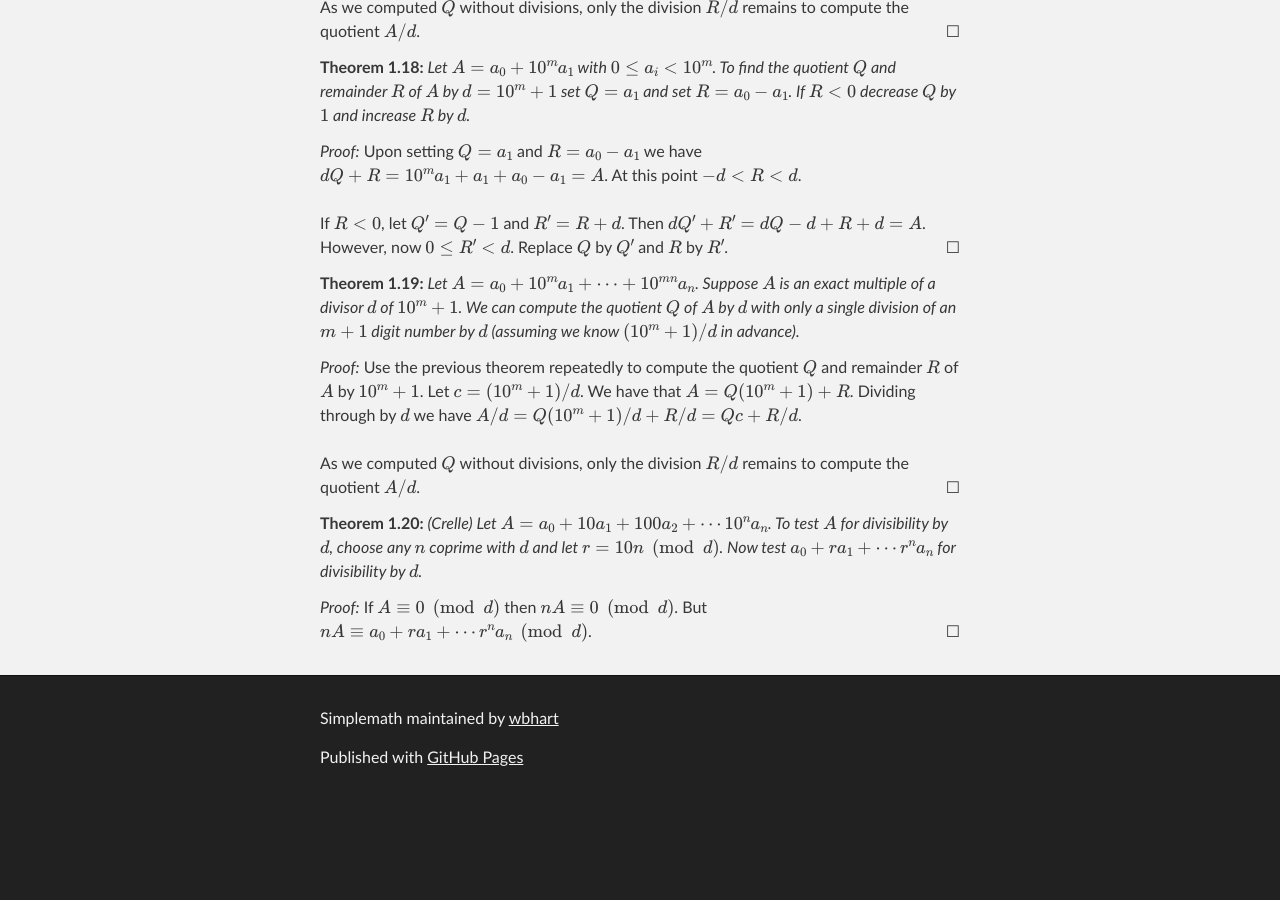
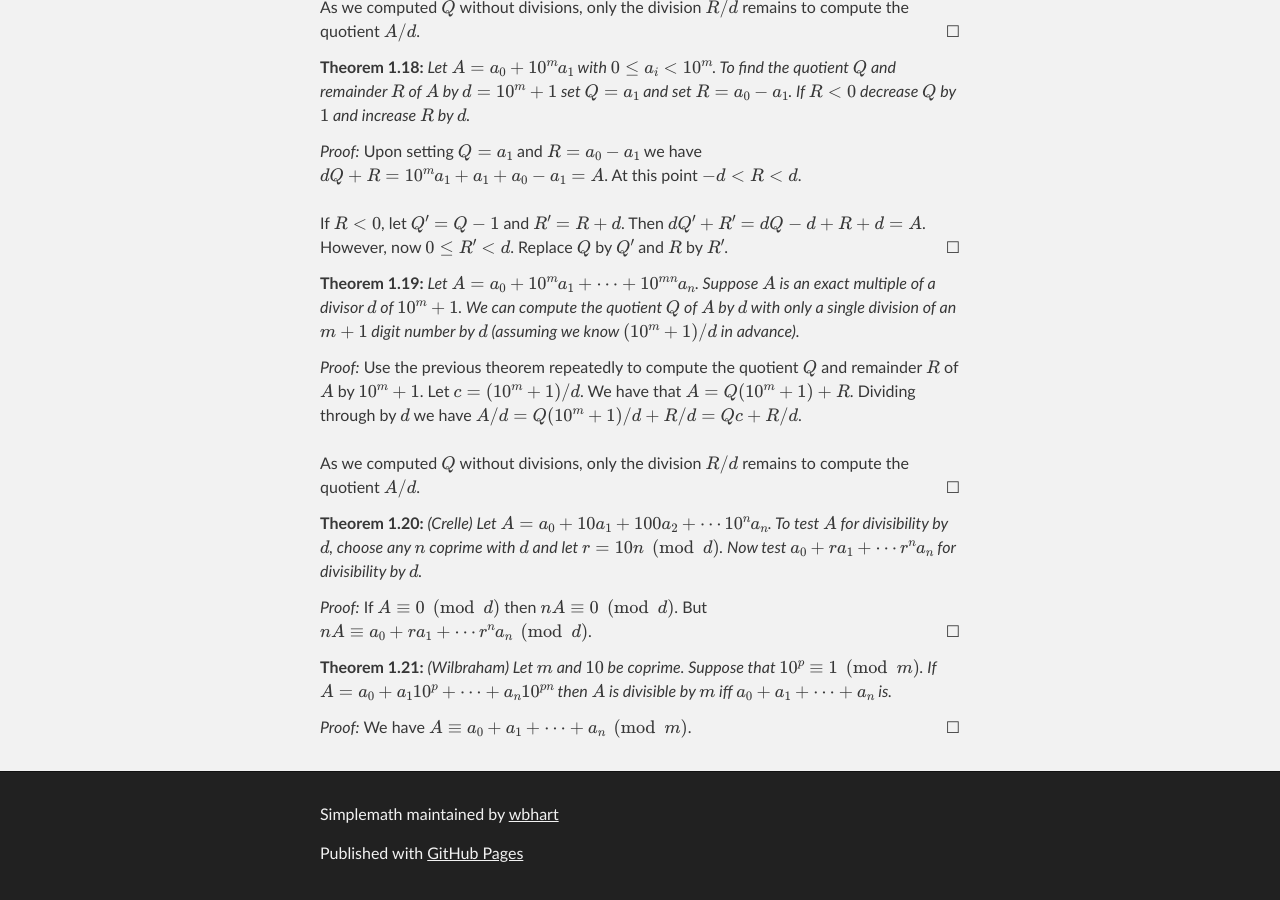
Before and after one commit to wbhart/SimpleMath, a Jekyll site: the page built from divisrules.html, in a window 1280 px wide and 900 px high, scrolled down 2957 px. Built offline with Jekyll 4.4.1, drawn with Linux system fonts in a browser that asks for light colours; formulas are drawn with MathJax 3; before the commit the page ends 3761 px from its top, so only the background shows below that.

Commit message:
Update divisrules.html

```diff
--- a/divisrules.html
+++ b/divisrules.html
@@ -188,3 +188,10 @@ coprime with $d$ and let $r = 10n \pmod{d}$. Now test $a_0 + ra_1 + \cdots r^na_
 
 <proof> If $A \equiv 0 \pmod{d}$ then $nA \equiv 0 \pmod{d}$. But $nA \equiv a_0 + ra_1 + \cdots r^na_n \pmod{d}$.
 </proof>
+
+<theorem> (Wilbraham) Let $m$ and $10$ be coprime. Suppose that $10^p \equiv 1 \pmod{m}$. If
+$A = a_0 + a_110^p + \cdots + a_n10^{pn}$ then $A$ is divisible by $m$ iff $a_0 + a_1 + \cdots + a_n$ is.
+</theorem>
+
+<proof> We have $A \equiv a_0 + a_1 + \cdots + a_n \pmod{m}$.
+</proof>
```
